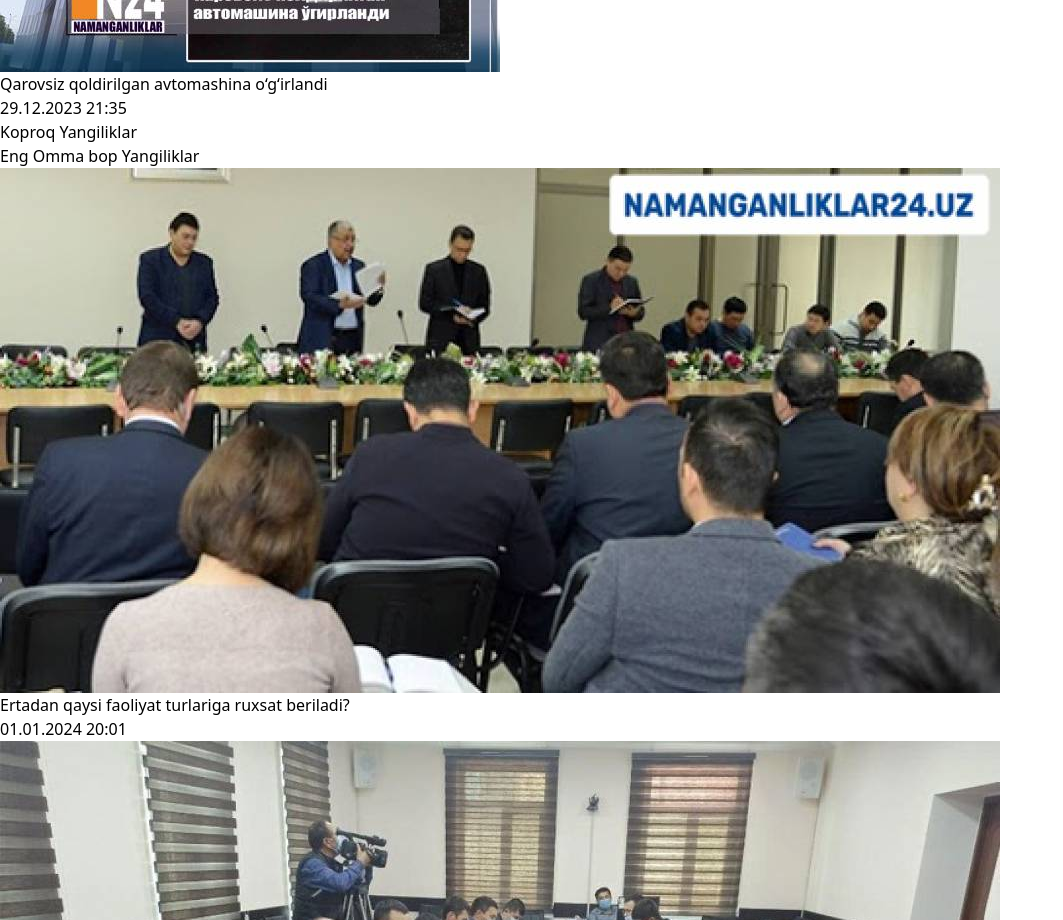
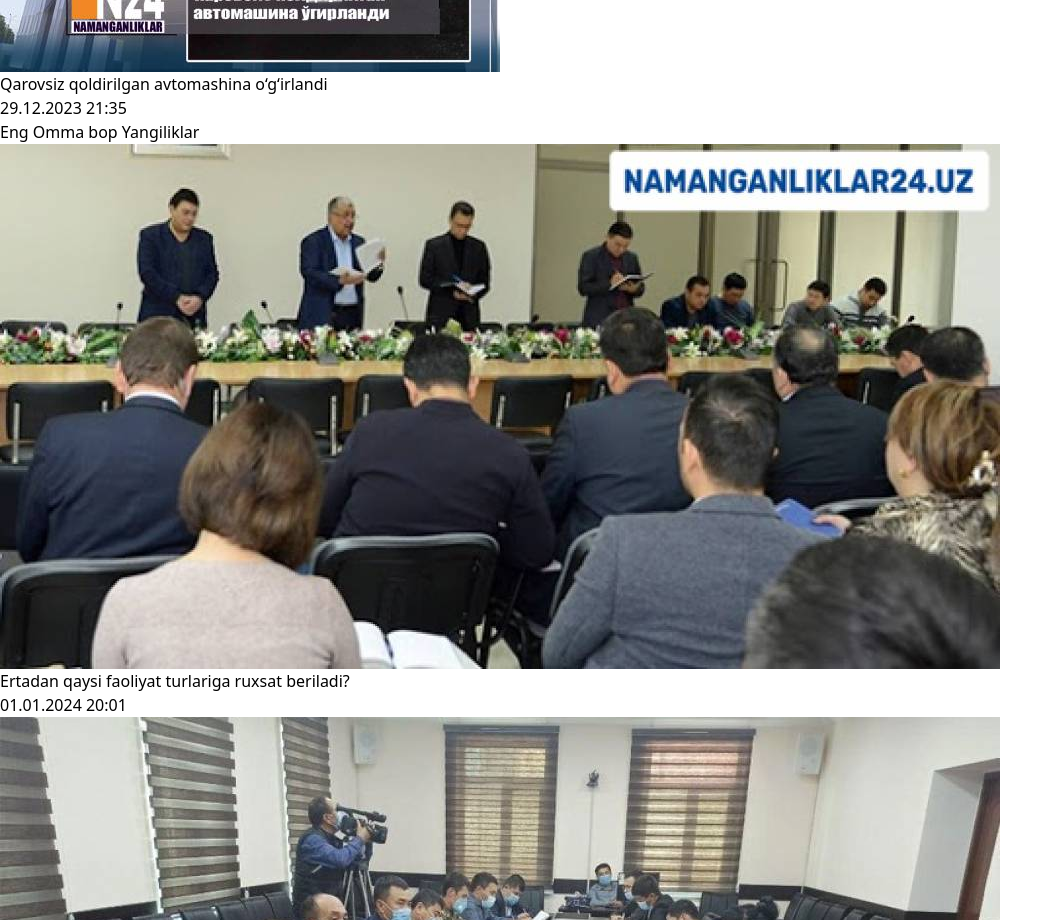
Before and after one commit to shohjahonfr/namangan24, a React (Vite) app: page /Kop in a window 1280 px wide. Shown: the part 4340-5260 px from the top of the page, without its empty margins (0-1063 px from the left). Built offline with nearby package versions, Linux system fonts and the light colour scheme.

Commit message:
page change

```diff
--- a/src/components/Footer.jsx
+++ b/src/components/Footer.jsx
@@ -75,7 +75,7 @@ const Footer = () => {
             <div>
               <span>{t("malumot")}</span>
             </div>
-            <div className=''>
+            <div>
               <h3 className='font-bold'>{t("kuzatuv")}</h3>
               <div className=''>
                 <a href="https://t.me/NAMANGANLIKLAR"target="_blank" className='p-1   inline-block rounded-md'>
--- a/src/pages/Kop.jsx
+++ b/src/pages/Kop.jsx
@@ -62,9 +62,6 @@ const Kop = () => {
                 )
               })
             }
-            <div className="items-center mx-auto ">
-            <NavLink className="text-center  bg-blue-600 hover:bg-white border-2 hover:border-black rounded-lg my-2 inline-block p-3 sm:px-32 duration-300 hover:text-green-600 text-white sm:text-center sm:p-3" to="/Kop"> {t("kop")}</NavLink>
-            </div>
           </div>
         </div>
       </div>
```
